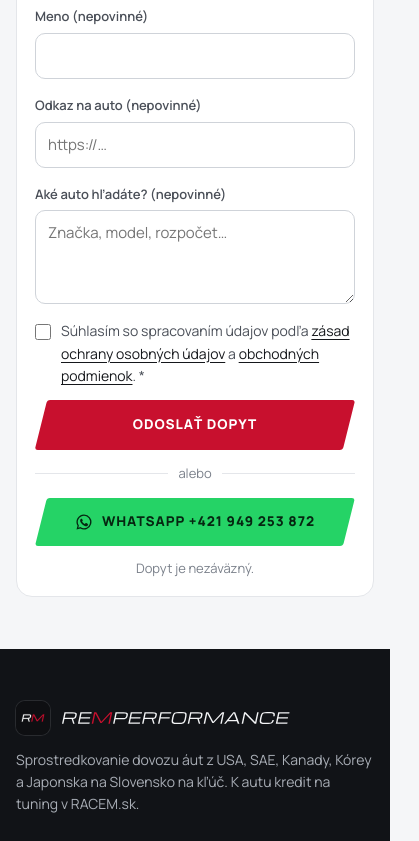
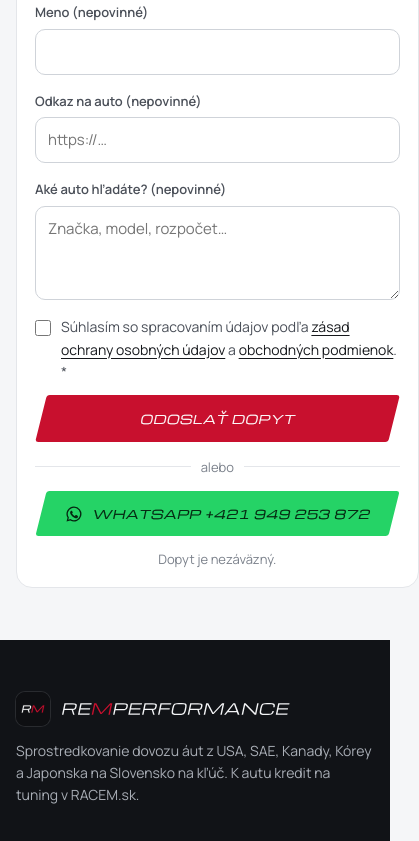
Before and after one commit to REMPerformance/My-portfolio, a Next.js app: page /kontakt in a window 390 px wide. Shown: the part 1156-1997 px from the top of the page, 419 px wide, since content can reach past the window. Built offline with nearby package versions, Linux system fonts and the light colour scheme; no server answers; the database is empty.

Commit message:
Vlastné písmo REM Display (šikmé, odvodené z Michroma, OFL) na nadpisy, ceny a tlačidlá; vlastný znak €
Co-Authored-By: Claude Opus 5.5 <noreply@anthropic.com>
Claude-Session: https://claude.ai/code/session_0114od3A7sqnzpjsKTUXFKxe

```diff
--- a/src/app/globals.css
+++ b/src/app/globals.css
@@ -1,3 +1,6 @@
+/* REM Display – vlastné šikmé písmo odvodené z Michroma (SIL OFL 1.1, licencia v /fonts/REM-Display-OFL.txt) */
+@font-face{font-family:"REM Display";src:url(/fonts/rem-display-latin.woff2) format("woff2");font-weight:400;font-style:normal;font-display:swap;unicode-range:U+0000-00FF,U+0131,U+0152-0153,U+02BB-02BC,U+02C6,U+02DA,U+02DC,U+0304,U+0308,U+0329,U+2000-206F,U+20AC,U+2122,U+2191,U+2193,U+2212,U+2215,U+FEFF,U+FFFD}
+@font-face{font-family:"REM Display";src:url(/fonts/rem-display-latin-ext.woff2) format("woff2");font-weight:400;font-style:normal;font-display:swap;unicode-range:U+0100-02BA,U+02BD-02C5,U+02C7-02CC,U+02CE-02D7,U+02DD-02FF,U+0304,U+0308,U+0329,U+1D00-1DBF,U+1E00-1E9F,U+1EF2-1EFF,U+2020,U+20A0-20AB,U+20AD-20C0,U+2113,U+2C60-2C7F,U+A720-A7FF}
 /* ═══════════ REM PERFORMANCE – svetlý obsah, tmavá hlavička (RACEM červená) ═══════════ */
 :root{
   --rc-red:#c8102e; --rc-red-dark:#a30c25; --rc-red-hi:#c8102e;
@@ -673,3 +676,22 @@ details.fold>div{padding:0 14px 12px}
 
 .adm .adm .dtp__grid button:hover{background:rgba(255,255,255,.07)}
 @media(max-width:640px){.home-cars .car:nth-child(n+4){display:none}}
+
+/* ═══ REM Display – nadpisy, ceny, tlačidlá ═══ */
+:root{--display:"REM Display",var(--body)}
+.hero h1,.phead h1,.title,.cta-band h2,.ctitle,.car__price b,.pricebox .big,.step::before,.rc-btn,.rc-arrow,.eyebrow,.lbl-display{font-family:var(--display);font-weight:400;font-synthesis:none}
+.hero h1{font-size:clamp(28px,4.1vw,50px);letter-spacing:-.01em;line-height:1.15}
+.hero h1 em{color:#ff3b55}
+.phead h1{font-size:clamp(24px,3vw,36px);letter-spacing:-.01em;line-height:1.2}
+.title{font-size:clamp(22px,2.5vw,30px);letter-spacing:-.01em;line-height:1.25}
+.cta-band h2{font-size:clamp(18px,2vw,24px);letter-spacing:0}
+.car__price b{font-size:20px;letter-spacing:-.01em}
+.pricebox .big{font-size:clamp(26px,2.8vw,32px);letter-spacing:-.01em}
+.rc-btn,.rc-arrow{font-size:12px;letter-spacing:.04em}
+.rc-btn--sm{font-size:11px}
+.eyebrow{font-size:11.5px;letter-spacing:.08em}
+.adm .rc-btn,.login .rc-btn{font-family:var(--body);font-size:14px}
+.ctitle{letter-spacing:-.01em;font-size:clamp(24px,3vw,36px)!important;line-height:1.2}
+.ctitle span{color:var(--rc-text-dim)}
+.hero h1,.phead h1,.title,.ctitle,.cta-band h2,.car__price b,.pricebox .big{-webkit-text-stroke:.02em currentColor;paint-order:stroke fill}
+.rc-btn,.rc-arrow,.eyebrow{-webkit-text-stroke:.012em currentColor}
--- a/src/app/layout.tsx
+++ b/src/app/layout.tsx
@@ -76,6 +76,7 @@ export default function RootLayout({ children }: { children: React.ReactNode })
         <link rel="preconnect" href="https://fonts.googleapis.com" />
         <link rel="preconnect" href="https://fonts.gstatic.com" crossOrigin="" />
         <link rel="preconnect" href="https://racem.sk" />
+        <link rel="preload" href="/fonts/rem-display-latin.woff2" as="font" type="font/woff2" crossOrigin="" />
         <link rel="preconnect" href={process.env.NEXT_PUBLIC_SUPABASE_URL} />
         {/* eslint-disable-next-line @next/next/no-page-custom-font */}
         <link href="https://fonts.googleapis.com/css2?family=Manrope:wght@400;500;600;700;800&display=swap" rel="stylesheet" />
```
Also changed, not shown: public/fonts/REM-Display-OFL.txt (added), public/fonts/rem-display-latin-ext.woff2 (added), public/fonts/rem-display-latin.woff2 (added).
